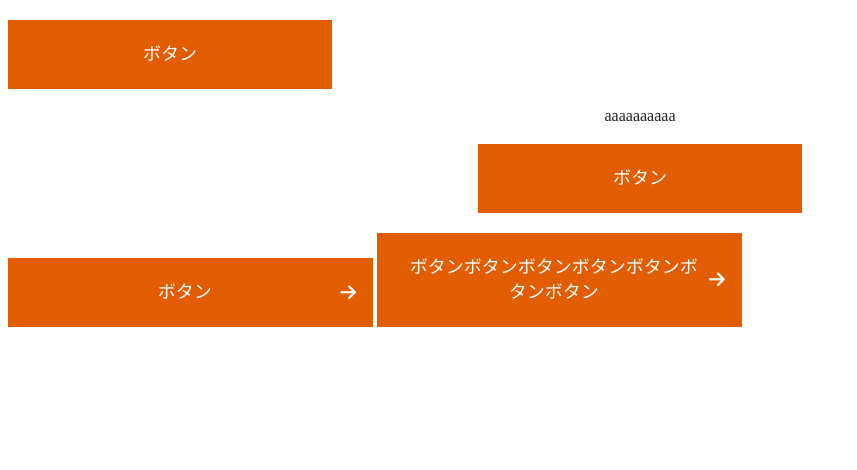
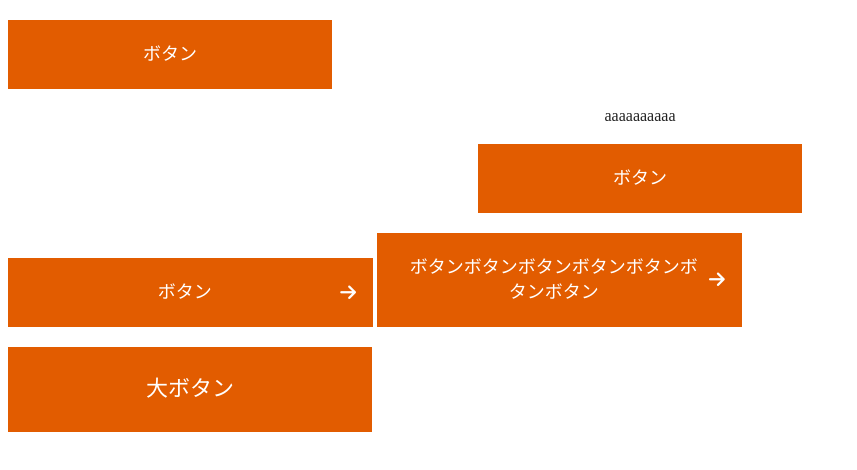
Before and after one commit to yoshi1011/css_master, a website built with webpack: page index.html in a window 1280 px wide. Shown: the whole page, without its empty margins (0-857 px from the left). Built offline with nearby package versions, Linux system fonts and the light colour scheme.

Commit message:
大ボタンを作った

```diff
--- a/css/style.css
+++ b/css/style.css
@@ -249,6 +249,10 @@
   margin: 20px 0;
 }
 
+.align-center {
+  text-align: center;
+}
+
 .btn {
   display: inline flow-root;
   width: 300px;
@@ -293,6 +297,9 @@
   transform: translateY(-50%);
 }
 
-.align-center {
-  text-align: center;
+.btn--large {
+  width: 340px;
+  padding-top: 25px;
+  padding-bottom: 25px;
+  font-size: 1.375em;
 }
--- a/index.html
+++ b/index.html
@@ -36,6 +36,9 @@
   <a href="" class="btn btn--arrow-right">ボタン</a>
   <a href="" class="btn btn--arrow-right">ボタンボタンボタンボタンボタンボタンボタン</a>
 </section>
+<section>
+  <a href="" class="btn btn--large">大ボタン</a>
+</section>
 </body>
 
 </html>
```
